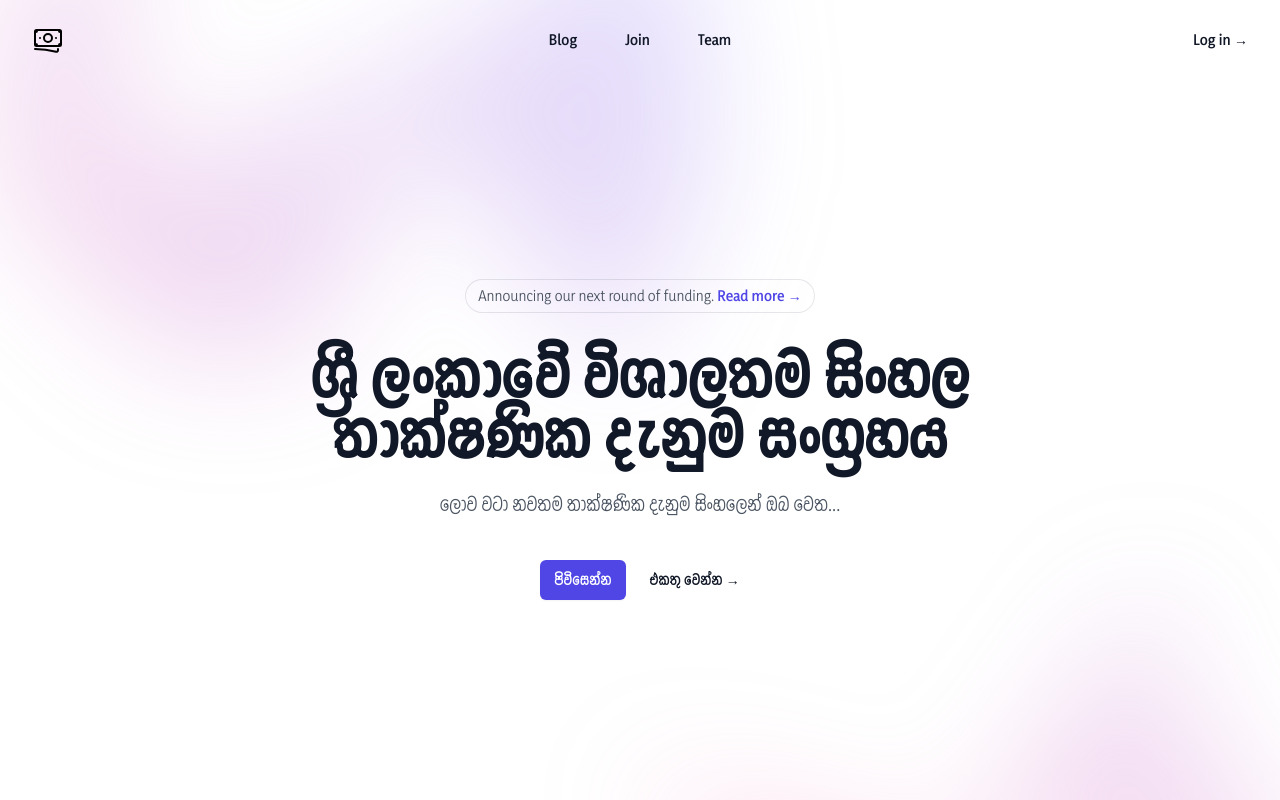
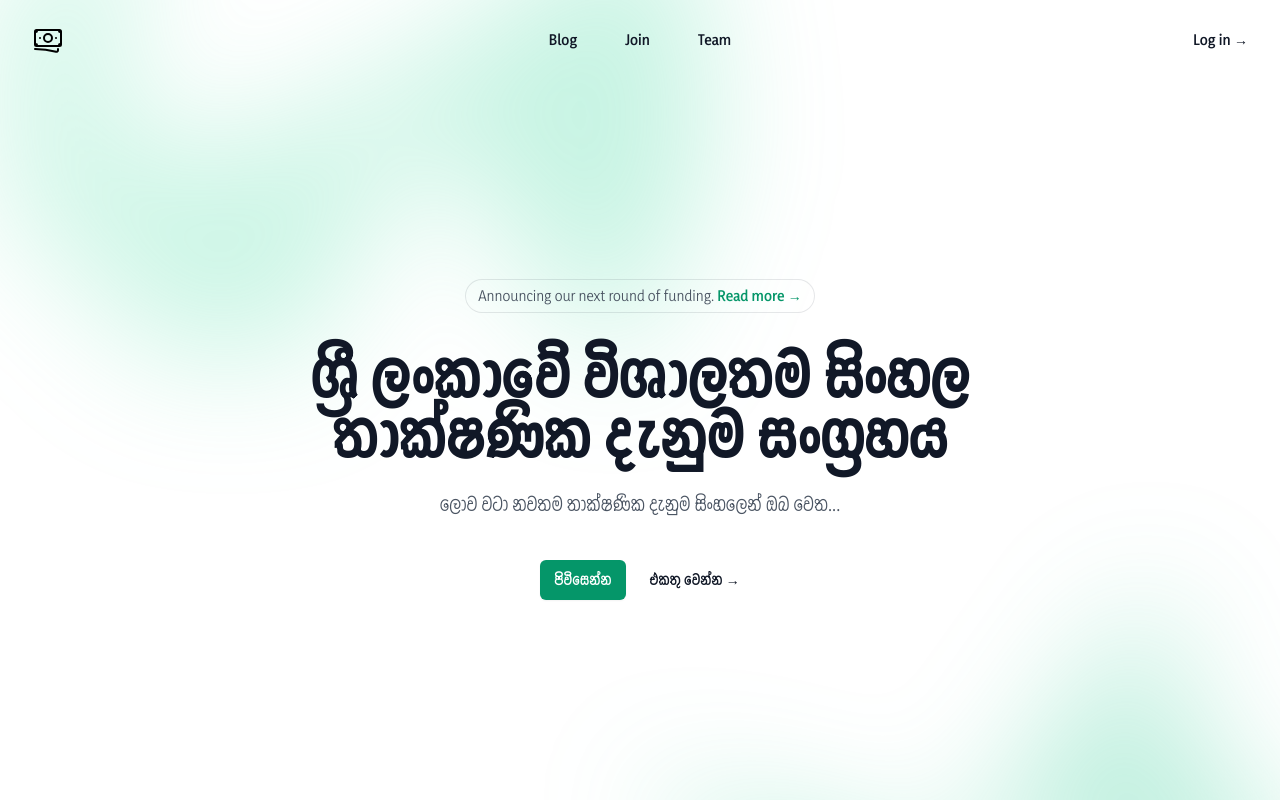
Before and after one commit to pruthivithejan/bitupotha, a Next.js app: page / in a window 1280 px wide. Shown: the top 800 px of the page. Built offline with nearby package versions, Linux system fonts and the light colour scheme.

Commit message:
Added Color Scheme to Hero

```diff
--- a/src/components/Hero.tsx
+++ b/src/components/Hero.tsx
@@ -6,7 +6,7 @@ export default function Hero() {
         aria-hidden="true"
       >
         <div
-          className="relative left-[calc(50%-11rem)] aspect-[1155/678] w-[36.125rem] -translate-x-1/2 rotate-[30deg] bg-gradient-to-tr from-[#ff80b5] to-[#9089fc] opacity-30 sm:left-[calc(50%-30rem)] sm:w-[72.1875rem]"
+          className="relative left-[calc(50%-11rem)] aspect-[1155/678] w-[36.125rem] -translate-x-1/2 rotate-[30deg] bg-gradient-to-tr from-emerald-300 to-emerald-400 opacity-30 sm:left-[calc(50%-30rem)] sm:w-[72.1875rem]"
           style={{
             clipPath:
               "polygon(74.1% 44.1%, 100% 61.6%, 97.5% 26.9%, 85.5% 0.1%, 80.7% 2%, 72.5% 32.5%, 60.2% 62.4%, 52.4% 68.1%, 47.5% 58.3%, 45.2% 34.5%, 27.5% 76.7%, 0.1% 64.9%, 17.9% 100%, 27.6% 76.8%, 76.1% 97.7%, 74.1% 44.1%)",
@@ -17,7 +17,10 @@ export default function Hero() {
         <div className="hidden sm:mb-8 sm:flex sm:justify-center">
           <div className="relative rounded-full px-3 py-1 text-sm leading-6 text-gray-600 ring-1 ring-gray-900/10 hover:ring-gray-900/20">
             Announcing our next round of funding.{" "}
-            <a href="#" className="font-semibold text-indigo-600">
+            <a
+              href="#"
+              className="font-semibold text-emerald-600 focus-visible:outline-offset-2 focus-visible:outline-emerald-600"
+            >
               <span className="absolute inset-0" aria-hidden="true" />
               Read more <span aria-hidden="true">&rarr;</span>
             </a>
@@ -33,13 +36,13 @@ export default function Hero() {
           <div className="mt-10 flex items-center justify-center gap-x-6">
             <a
               href="/blog"
-              className="rounded-md bg-indigo-600 px-3.5 py-2.5 text-sm font-semibold text-white shadow-sm hover:bg-indigo-500 focus-visible:outline focus-visible:outline-2 focus-visible:outline-offset-2 focus-visible:outline-indigo-600"
+              className="rounded-md bg-emerald-600 px-3.5 py-2.5 text-sm font-semibold text-white shadow-sm hover:bg-emerald-500 focus-visible:outline focus-visible:outline-2 focus-visible:outline-offset-2 focus-visible:outline-emerald-600"
             >
               පිවිසෙන්න
             </a>
             <a
               href="/join"
-              className="text-sm font-semibold leading-6 text-gray-900"
+              className="text-sm font-semibold leading-6 text-gray-900 focus-visible:outline-offset-2 focus-visible:outline-emerald-600"
             >
               එකතු වෙන්න <span aria-hidden="true">→</span>
             </a>
@@ -51,7 +54,7 @@ export default function Hero() {
         aria-hidden="true"
       >
         <div
-          className="relative left-[calc(50%+3rem)] aspect-[1155/678] w-[36.125rem] -translate-x-1/2 bg-gradient-to-tr from-[#ff80b5] to-[#9089fc] opacity-30 sm:left-[calc(50%+36rem)] sm:w-[72.1875rem]"
+          className="relative left-[calc(50%+3rem)] aspect-[1155/678] w-[36.125rem] -translate-x-1/2 bg-gradient-to-tr  from-emerald-400 to-emerald-500 opacity-30 sm:left-[calc(50%+36rem)] sm:w-[72.1875rem]"
           style={{
             clipPath:
               "polygon(74.1% 44.1%, 100% 61.6%, 97.5% 26.9%, 85.5% 0.1%, 80.7% 2%, 72.5% 32.5%, 60.2% 62.4%, 52.4% 68.1%, 47.5% 58.3%, 45.2% 34.5%, 27.5% 76.7%, 0.1% 64.9%, 17.9% 100%, 27.6% 76.8%, 76.1% 97.7%, 74.1% 44.1%)",
```
